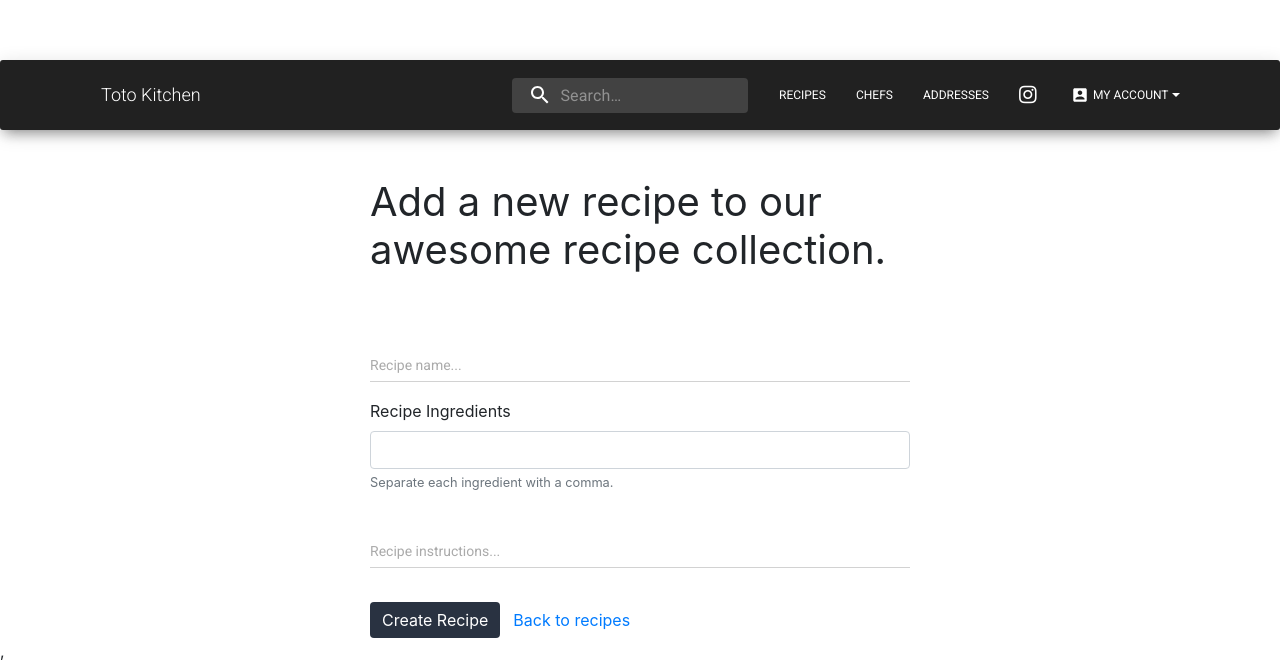
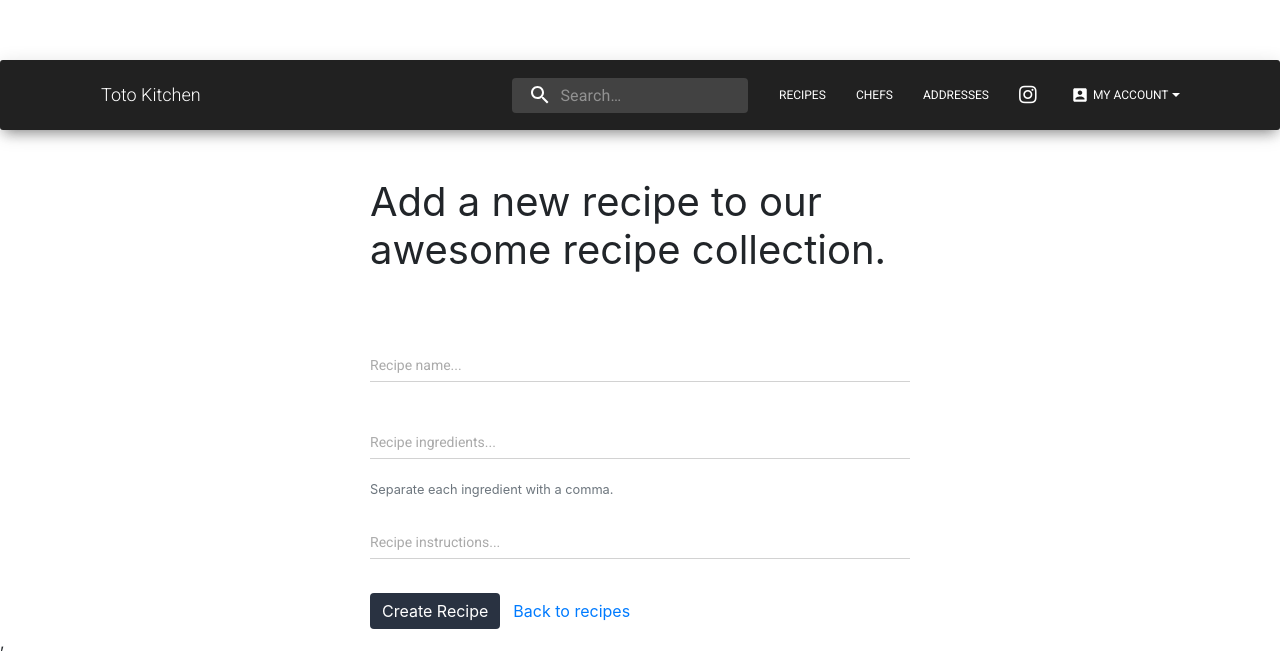
Before and after one commit to aquellier/toto-client, a React (Create React App) app: page / in a window 1280 px wide. Shown: the part 1460-2123 px from the top of the page. Built offline with nearby package versions, Linux system fonts and the light colour scheme.

Commit message:
add custom inputs for ingredients

```diff
--- a/src/views/NewRecipe/form/RecipeIngredients.js
+++ b/src/views/NewRecipe/form/RecipeIngredients.js
@@ -1,4 +1,5 @@
 import React from 'react';
+import CustomInput from "components/CustomInput/CustomInput.js";
 
 class RecipeIngredients extends React.Component {
   state = {
@@ -20,20 +21,22 @@ class RecipeIngredients extends React.Component {
   };
 
   render() {
+    const { ingredientsError } = this.props;
     const { ingredients } = this.state;
     return (
-      <div className="form-group">
-        <label htmlFor="recipeInstructions">Recipe Ingredients</label>
-          <input
-            type="text"
-            name="ingredients"
-            id="recipeIngredients"
-            className="form-control"
-            required
-            onChange={this.onChange}
-            onBlur={this.onBlur}
-            value={ingredients}
-          />
+      <div>
+        <CustomInput
+          labelText="Recipe ingredients..."
+          name="ingredients"
+          id="recipeIngredients"
+          required
+          formControlProps={{
+            fullWidth: true
+          }}
+          onChange={this.onChange}
+          onBlur={this.onBlur}
+          value={ingredients}/>
+          {ingredientsError && <div>Errors in ingredients</div> }
           <small id="ingredientsHelp" className="form-text text-muted">
             Separate each ingredient with a comma.
           </small>
```
